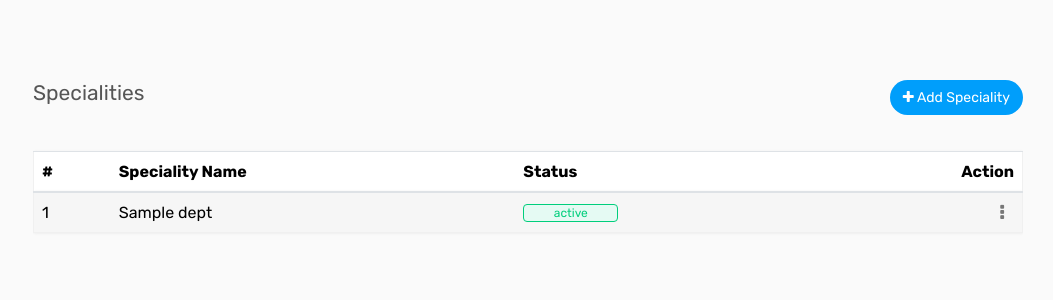
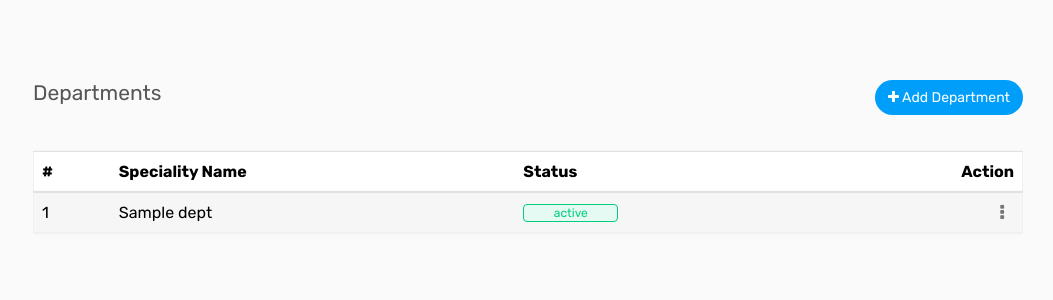
Before and after one commit to LeonGodfrey/doctor-connect, a PHP site: template views/depts.php in a window 1280 px wide. Shown: the top 300 px of the page, without its empty margins (227-1280 px from the left). Run offline with PHP 8.4, Linux system fonts and the light colour scheme; a user stored in the database is signed in; the template is opened without the code that fills it: most values are stand-ins (such as "Sample title", 1, 10 or a date in 2020).

Commit message:
Update depts.php

```diff
--- a/views/depts.php
+++ b/views/depts.php
@@ -3,12 +3,12 @@
             <div class="content">
                 <div class="row">
                     <div class="col-sm-5 col-5">
-                        <h4 class="page-title">Specialities</h4>
+                        <h4 class="page-title">Departments</h4>
                     </div>
                     <div class="col-sm-7 col-7 text-right m-b-30">
 
                     <?php if($_SESSION["role"]=="admin"): ?>
-                        <a href="?view=add-dept" class="btn btn-primary btn-rounded"><i class="fa fa-plus"></i> Add Speciality</a>
+                        <a href="?view=add-dept" class="btn btn-primary btn-rounded"><i class="fa fa-plus"></i> Add Department</a>
                     <?php endif ?>
                          </div>
                 </div>
@@ -58,7 +58,7 @@
                     <div class="modal-content">
                         <div class="modal-body text-center">
                             <img src="assets/img/sent.png" alt="" width="50" height="46">
-                            <h3>Are you sure want to delete this Speciality?</h3>
+                            <h3>Are you sure want to delete this Department?</h3>
                             <div class="m-t-20"> <a href="#" class="btn btn-white" data-dismiss="modal">Close</a>
                                 <a id="deleteLink"><button type="submit" class="btn btn-danger">Delete</button></a>
                             </div>
```
